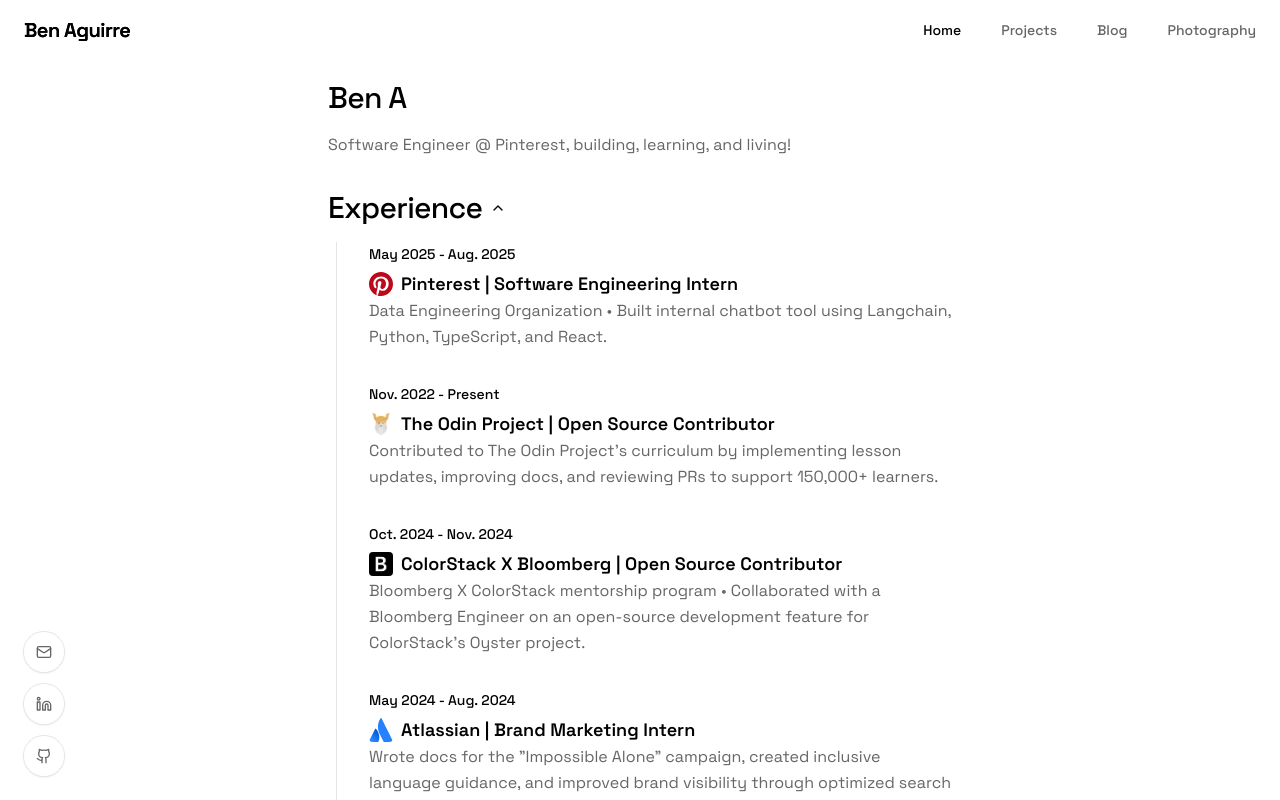
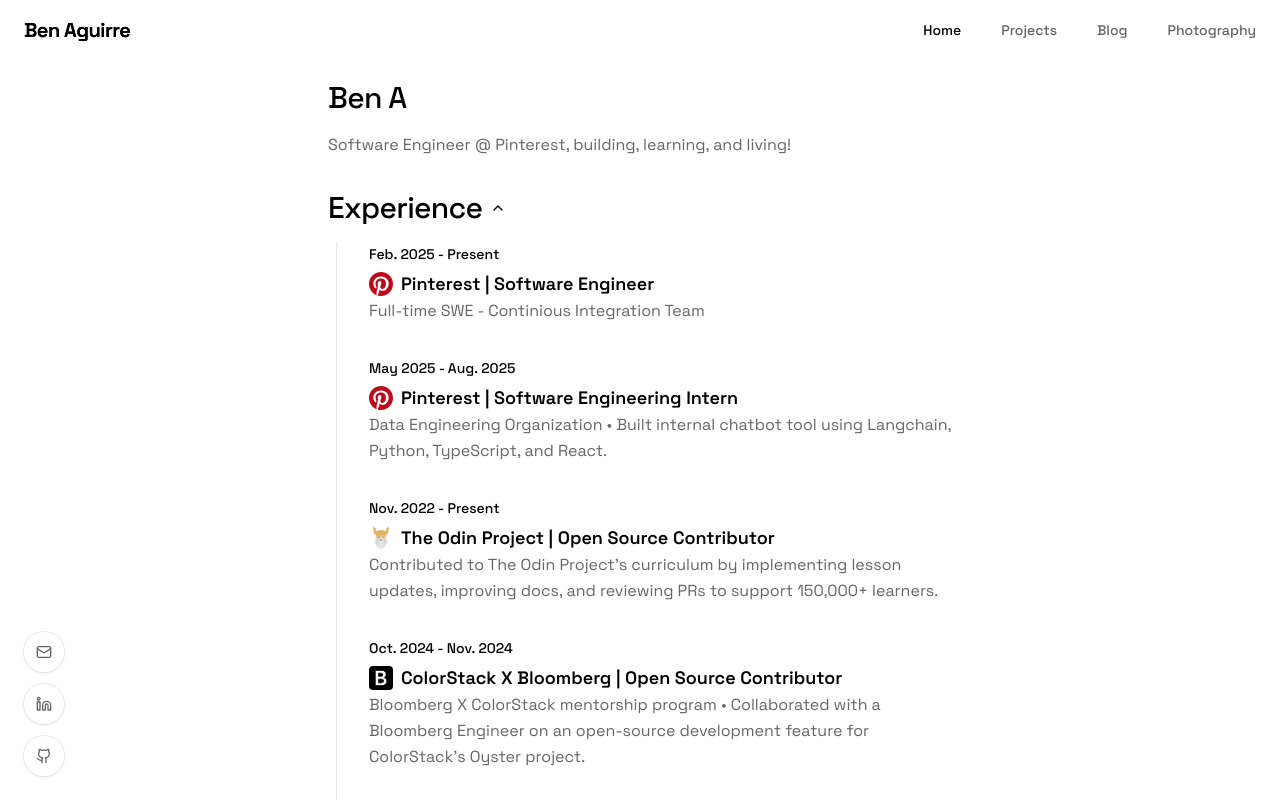
Before and after one commit to Baguirre03/2025-portfolio, a Next.js app: page / in a window 1280 px wide. Shown: the top 800 px of the page. Built offline with nearby package versions, Linux system fonts and the light colour scheme.

Commit message:
update work

```diff
--- a/src/app/page.tsx
+++ b/src/app/page.tsx
@@ -128,6 +128,29 @@
                   <li className="ml-2 group">
                     <div className="pb-2">
                       <span className="text-sm font-medium text-primary">
+                        Feb. 2025 - Present
+                      </span>
+                      <div className="flex items-center gap-2 mt-1">
+                        <Image
+                          src="/images/pinterest.svg"
+                          alt="Pinterest logo"
+                          width={24}
+                          height={24}
+                          className="w-6 h-6 rounded"
+                        />
+                        <h4 className="text-lg font-semibold text-foreground">
+                          Pinterest | Software Engineer
+                        </h4>
+                      </div>
+                      <p className="text-muted-foreground text-base leading-relaxed">
+                        Full-time SWE - Continious Integration Team
+                      </p>
+                    </div>
+                  </li>
+                  {/* Experience 2 */}
+                  <li className="ml-2 group">
+                    <div className="pb-2">
+                      <span className="text-sm font-medium text-primary">
                         May 2025 - Aug. 2025
                       </span>
                       <div className="flex items-center gap-2 mt-1">
@@ -148,7 +171,7 @@
                       </p>
                     </div>
                   </li>
-                  {/* Experience 2 */}
+                  {/* Experience 3 */}
                   <li className="ml-2 group">
                     <div className="pb-2">
                       <span className="text-sm font-medium text-primary">
@@ -173,7 +196,7 @@
                       </p>
                     </div>
                   </li>
-                  {/* Experience 3 */}
+                  {/* Experience 4 */}
                   <li className="ml-2 group">
                     <div className="pb-2">
                       <span className="text-sm font-medium text-primary">
@@ -198,7 +221,7 @@
                       </p>
                     </div>
                   </li>
-                  {/* Experience 4 */}
+                  {/* Experience 5 */}
                   <li className="ml-2 group">
                     <div className="pb-2">
                       <span className="text-sm font-medium text-primary">
@@ -224,7 +247,7 @@
                       </p>
                     </div>
                   </li>
-                  {/* Experience 5 */}
+                  {/* Experience 6 */}
                   <li className="ml-2 group">
                     <div className="pb-2">
                       <span className="text-sm font-medium text-primary">
@@ -249,7 +272,7 @@
                       </p>
                     </div>
                   </li>
-                  {/* Experience 6 */}
+                  {/* Experience 7 */}
                   <li className="ml-2 group">
                     <div className="pb-2">
                       <span className="text-sm font-medium text-primary">
```
